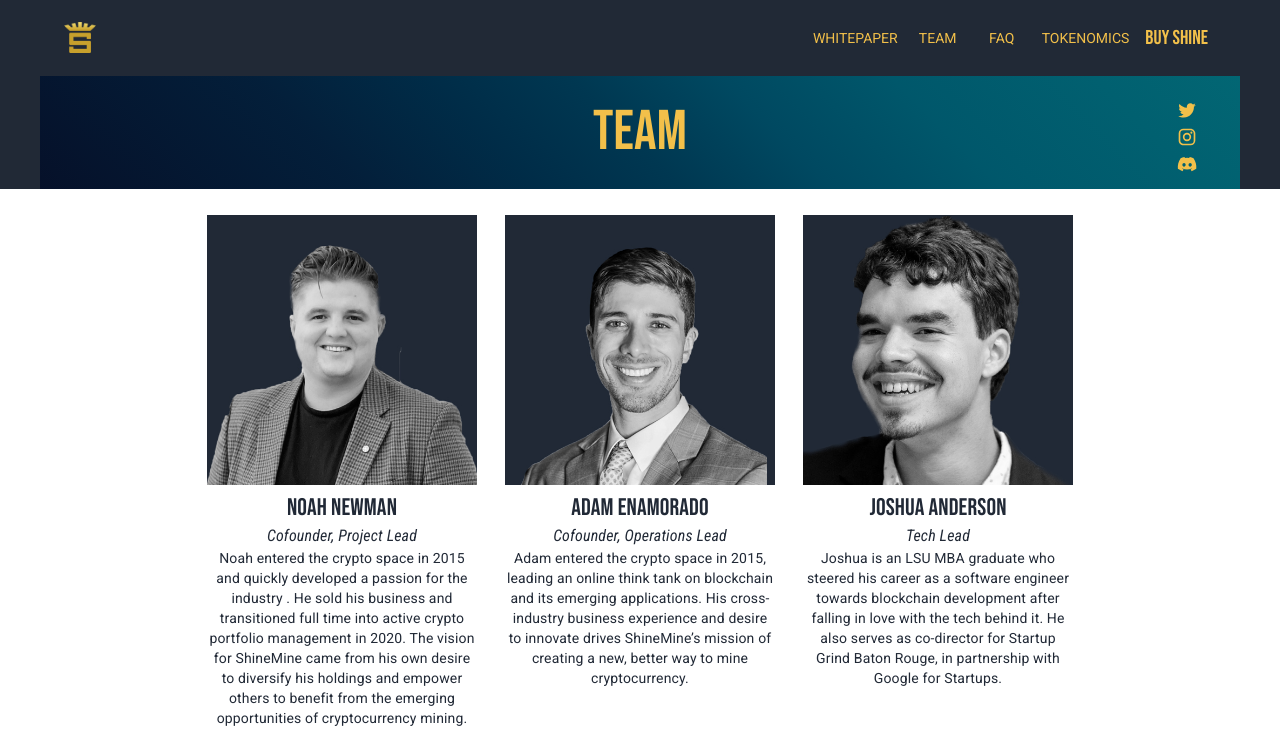
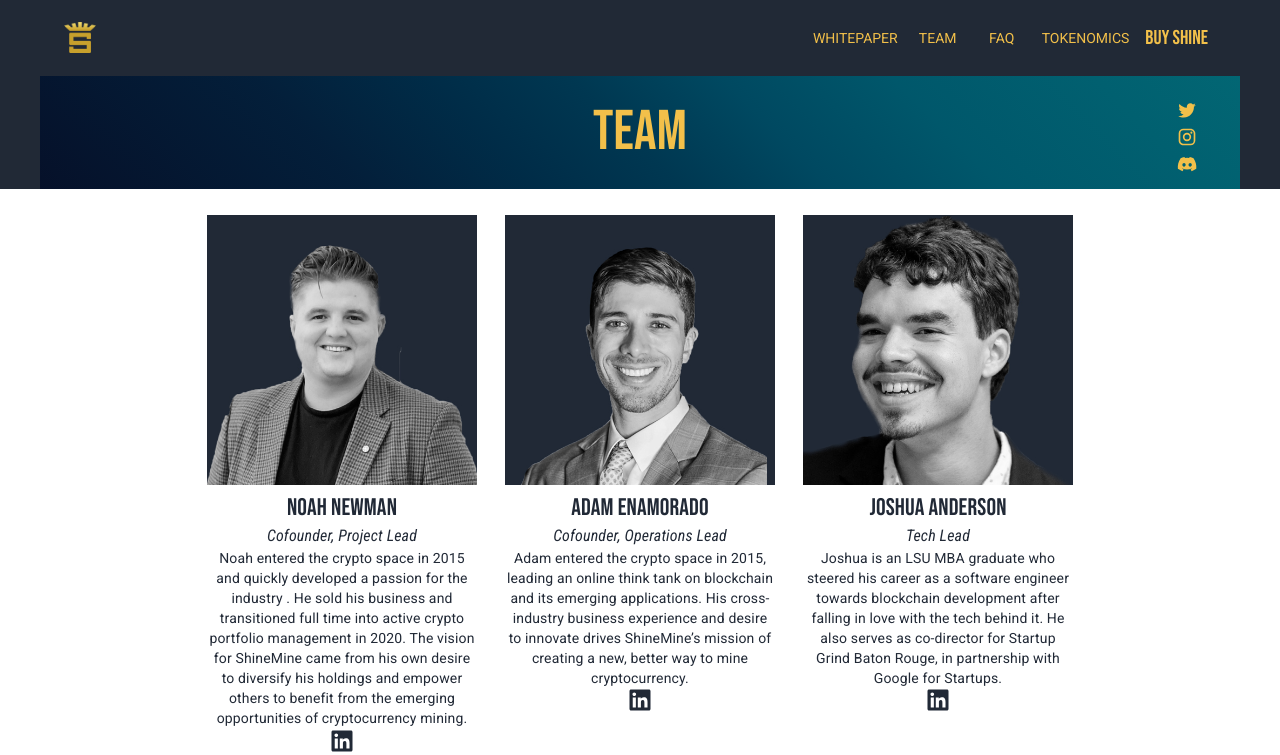
Before and after one commit to Joshuatanderson/shine-site-0, a Next.js app: page /team in a window 1280 px wide. Shown: the top 755 px of the page. Built offline with nearby package versions, Linux system fonts and the light colour scheme.

Commit message:
feat: add linkedin icons

```diff
--- a/pages/team.tsx
+++ b/pages/team.tsx
@@ -4,6 +4,7 @@
     Container,
     Grid,
     ScopedCssBaseline,
+    SvgIcon,
     Typography,
 } from "@mui/material";
 import Image from "next/image";
@@ -20,6 +21,9 @@
 import tahe from "../public/team/tahe.jpg";
 import TitleBar from "../components/TitleBar";
 
+import { FaLinkedin } from "react-icons/fa";
+import Link from "../components/Link";
+
 const team = [
     {
         name: "Noah Newman",
@@ -27,6 +31,7 @@
         description: "Cofounder, Project Lead",
         details:
             "Noah entered the crypto space in 2015 and quickly developed a passion for the industry . He sold his business and transitioned full time into active crypto portfolio management in 2020. The vision for ShineMine came from his own desire to diversify his holdings and empower others to benefit from the emerging opportunities of cryptocurrency mining.",
+        linkedIn: "https://www.linkedin.com/in/noah-newman-2314aa222/",
     },
     {
         name: "Adam Enamorado",
@@ -34,6 +39,7 @@
         description: "Cofounder, Operations Lead",
         details:
             "Adam entered the crypto space in 2015, leading an online think tank on blockchain and its emerging applications. His cross-industry business experience  and desire to innovate drives ShineMine’s mission of creating a new, better way to mine cryptocurrency.",
+        linkedIn: "https://www.linkedin.com/in/adamenamorado/",
     },
     {
         name: "Joshua Anderson",
@@ -41,6 +47,7 @@
         description: "Tech Lead",
         details:
             "Joshua is an LSU MBA graduate who steered his career as a software engineer towards blockchain development after falling in love with the tech behind it. He also serves as co-director for Startup Grind Baton Rouge, in partnership with Google for Startups.",
+        linkedIn: "https://www.linkedin.com/in/joshua-anderson-mba-2aab9b89/",
     },
     {
         name: "Tahe Governor",
@@ -55,6 +62,7 @@
         description: "Community Manager",
         details:
             "Maria is a crypto enthusiast with a background in mass media communication. She likes making people feel welcome in the Shine Discord and loves being part of a fun community.",
+        linkedIn: "https://www.linkedin.com/in/maria-goddard/",
     },
     {
         name: "Conner LeBlanc",
@@ -62,6 +70,8 @@
         description: "Strategic Advisor",
         details:
             "Conner is an LSU JD/MBA graduate who co-founded Zenith, an immersive content company specializing in VR tours. He currently serves as business development manager for General Informatics. ",
+        linkedIn:
+            "https://www.linkedin.com/in/conner-leblanc-jd-mba-a7618a147/",
     },
     {
         name: "Matthew Galeano",
@@ -69,6 +79,7 @@
         description: "Engineering Advisor",
         details:
             "Matthew has a mechanical engineering background and a passion for renewable energy. In 2016, he entered the crypto space applying his capital and time towards sustainable blockchain solutions. He is currently working on an aerospace project that is sending a rover to the moon.",
+        linkedIn: "https://www.linkedin.com/in/matthew-galeano-06a509a8/",
     },
     {
         name: "Stephen Sommers",
@@ -76,6 +87,7 @@
         description: "Business Advisor",
         details:
             "Stephen is an experienced sales and investment advisor having brokered hundreds of deals in Real Estate and 4 years running his own team and Real Estate investment company.",
+        linkedIn: "https://www.linkedin.com/in/stephen-sommers-highlandgroup/",
     },
 ];
 
@@ -131,6 +143,24 @@
                                     <Typography variant="body2" align="center">
                                         {member.details}
                                     </Typography>
+                                    {member.linkedIn && (
+                                        <Grid
+                                            container
+                                            item
+                                            xs={12}
+                                            justifyContent="center"
+                                        >
+                                            <Link
+                                                target="_blank"
+                                                href={member.linkedIn}
+                                                align="center"
+                                            >
+                                                <SvgIcon>
+                                                    <FaLinkedin />
+                                                </SvgIcon>
+                                            </Link>
+                                        </Grid>
+                                    )}
                                 </Grid>
                             ))}
                         </Grid>
```
